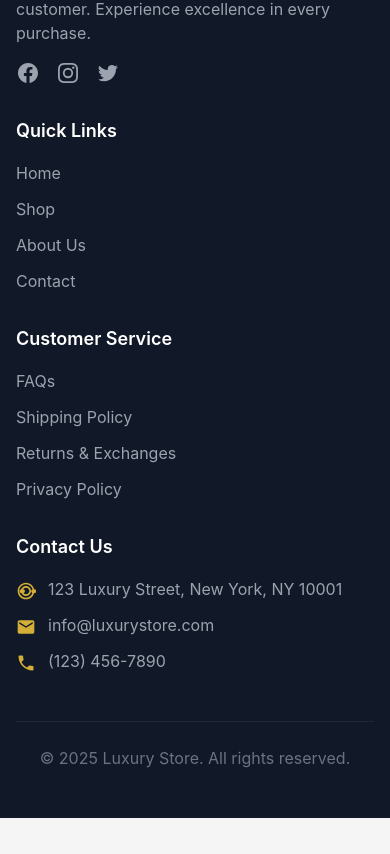
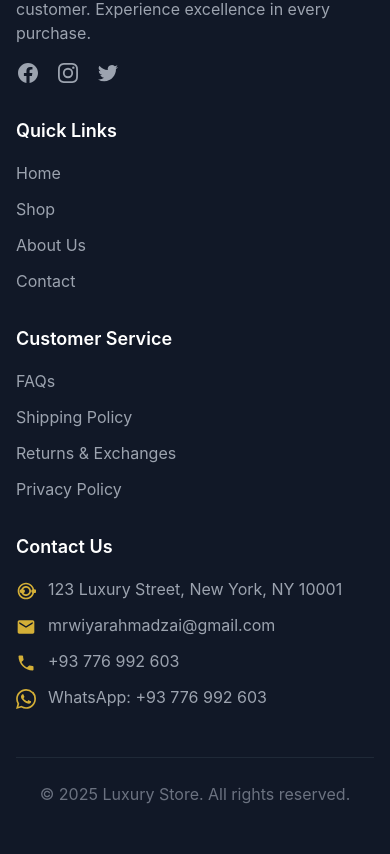
Before and after one commit to WiyarAhmadZai/Bazario-front, a React (Vite) app: page / in a window 390 px wide. Shown: the part 4531-5385 px from the top of the page. Before the commit the page ends 5349 px from the top, so only its background shows below. Built offline with nearby package versions, Linux system fonts and the light colour scheme.

Commit message:
fix(footer): update contact information with new email, phone, and WhatsApp
- Replace email address with mrwiyarahmadzai@gmail.com
- Update phone number to +93 776 992 603
- Add new WhatsApp contact with same phone number and iconography

```diff
--- a/src/components/Footer.jsx
+++ b/src/components/Footer.jsx
@@ -65,13 +65,19 @@
                 <svg className="h-5 w-5 mr-3 text-gold mt-1" fill="currentColor" viewBox="0 0 24 24">
                   <path d="M20 4H4c-1.1 0-1.99.9-1.99 2L2 18c0 1.1.9 2 2 2h16c1.1 0 2-.9 2-2V6c0-1.1-.9-2-2-2zm0 4l-8 5-8-5V6l8 5 8-5v2z"/>
                 </svg>
-                info@luxurystore.com
+                mrwiyarahmadzai@gmail.com
               </p>
               <p className="flex items-start">
                 <svg className="h-5 w-5 mr-3 text-gold mt-1" fill="currentColor" viewBox="0 0 24 24">
                   <path d="M6.62 10.79c1.44 2.83 3.76 5.14 6.59 6.59l2.2-2.2c.27-.27.67-.36 1.02-.24 1.12.37 2.33.57 3.57.57.55 0 1 .45 1 1V20c0 .55-.45 1-1 1-9.39 0-17-7.61-17-17 0-.55.45-1 1-1h3.5c.55 0 1 .45 1 1 0 1.25.2 2.45.57 3.57.11.35.03.74-.25 1.02l-2.2 2.2z"/>
                 </svg>
-                (123) 456-7890
+                +93 776 992 603
+              </p>
+              <p className="flex items-start">
+                <svg className="h-5 w-5 mr-3 text-gold mt-1" fill="currentColor" viewBox="0 0 24 24">
+                  <path d="M17.472 14.382c-.297-.149-1.758-.867-2.03-.967-.273-.099-.471-.148-.67.15-.197.297-.767.966-.94 1.164-.173.199-.347.223-.644.075-.297-.15-1.255-.463-2.39-1.475-.883-.788-1.48-1.761-1.653-2.059-.173-.297-.018-.458.13-.606.134-.133.298-.347.446-.52.149-.174.198-.298.298-.497.099-.198.05-.371-.025-.52-.075-.149-.669-1.612-.916-2.207-.242-.579-.487-.5-.669-.51-.173-.008-.371-.01-.57-.01-.198 0-.52.074-.792.372-.272.297-1.04 1.016-1.04 2.479 0 1.462 1.065 2.875 1.213 3.074.149.198 2.096 3.2 5.077 4.487.709.306 1.262.489 1.694.625.712.227 1.36.195 1.871.118.571-.085 1.758-.719 2.006-1.413.248-.694.248-1.289.173-1.413-.074-.124-.272-.198-.57-.347m-5.421 7.403h-.004a9.87 9.87 0 01-5.031-1.378l-.361-.214-3.741.982.998-3.648-.235-.374a9.86 9.86 0 01-1.51-5.26c.001-5.45 4.436-9.884 9.888-9.884 2.64 0 5.122 1.03 6.988 2.898a9.825 9.825 0 012.893 6.994c-.003 5.45-4.437 9.884-9.885 9.884m8.413-18.297A11.815 11.815 0 0012.05 0C5.495 0 .16 5.335.157 11.892c0 2.096.547 4.142 1.588 5.945L.057 24l6.305-1.654a11.882 11.882 0 005.683 1.448h.005c6.554 0 11.890-5.335 11.893-11.893A11.821 11.821 0 0020.893 3.386"/>
+                </svg>
+                WhatsApp: +93 776 992 603
               </p>
             </address>
           </div>
```
